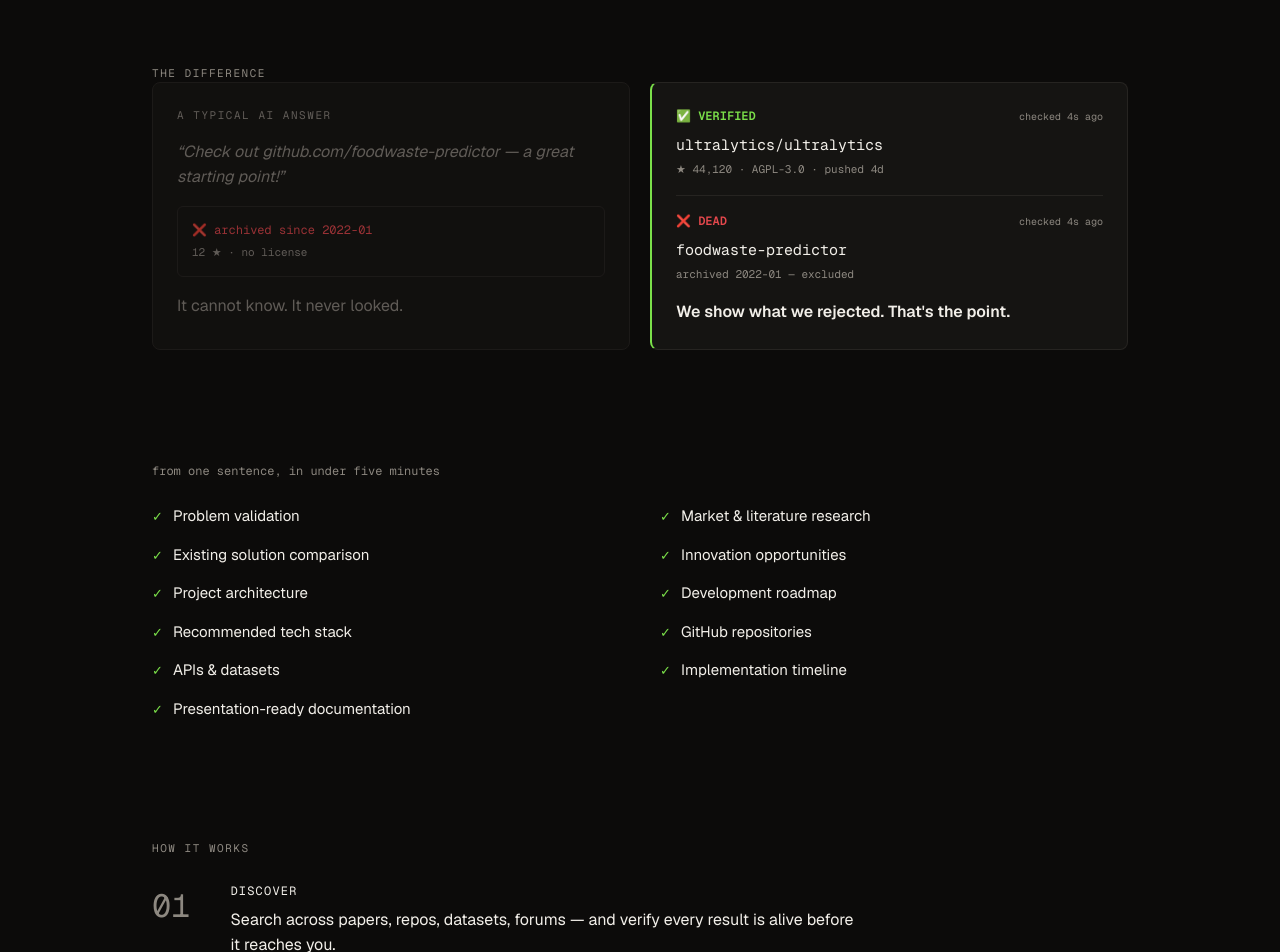
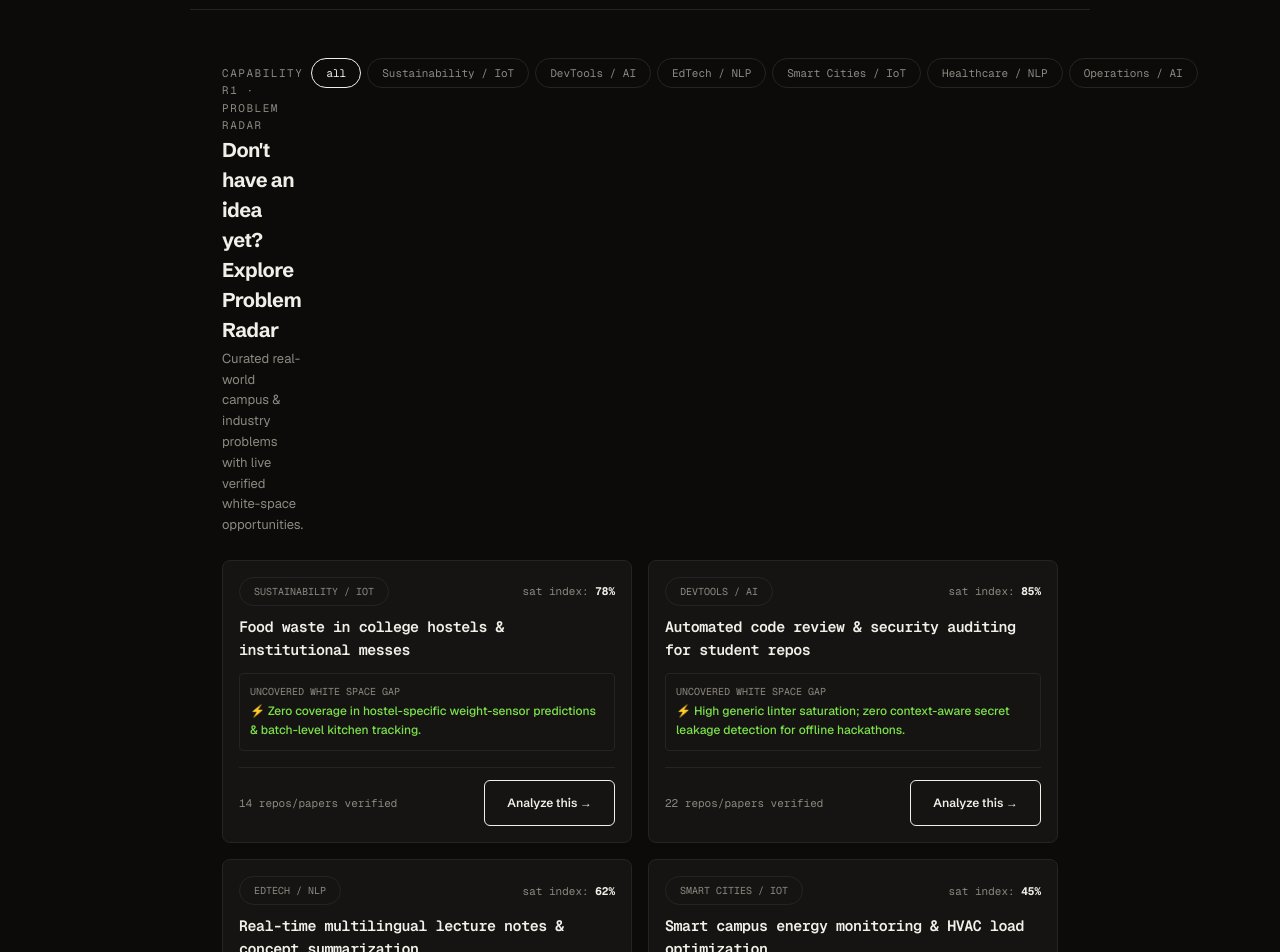
Before and after one commit to omanandswami2005/project-insights, a Next.js app: page / in a window 1280 px wide. Shown: the part 1100-2052 px from the top of the page. Built offline with nearby package versions, Linux system fonts and the light colour scheme.

Commit message:
feat: B-5 Problem Radar intake component (R1 capability)

```diff
--- a/app/page.jsx
+++ b/app/page.jsx
@@ -1,6 +1,7 @@
 import TopBar from '@/components/shell/TopBar'
 import Hero from '@/components/landing/Hero'
 import WorkspaceRail from '@/components/intake/WorkspaceRail'
+import ProblemRadar from '@/components/intake/ProblemRadar'
 import {
   Capabilities,
   Footer,
@@ -17,6 +18,7 @@ export default function Home() {
       <main>
         <Hero />
         <WorkspaceRail />
+        <ProblemRadar />
         <KillShot />
         <Outputs />
         <HowItWorks />
--- /dev/null
+++ b/components/intake/ProblemRadar.jsx
@@ -0,0 +1,145 @@
+'use client'
+
+import { useState } from 'react'
+import { useRouter } from 'next/navigation'
+
+const RADAR_PROBLEMS = [
+  {
+    id: 'pr-1',
+    title: 'Food waste in college hostels & institutional messes',
+    domain: 'Sustainability / IoT',
+    saturationScore: 78,
+    existingCount: 14,
+    gap: 'Zero coverage in hostel-specific weight-sensor predictions & batch-level kitchen tracking.',
+    ideaPrompt: 'Build an AI solution to reduce food waste in college hostels',
+  },
+  {
+    id: 'pr-2',
+    title: 'Automated code review & security auditing for student repos',
+    domain: 'DevTools / AI',
+    saturationScore: 85,
+    existingCount: 22,
+    gap: 'High generic linter saturation; zero context-aware secret leakage detection for offline hackathons.',
+    ideaPrompt: 'AI agent for offline security auditing and secret detection in student git repositories',
+  },
+  {
+    id: 'pr-3',
+    title: 'Real-time multilingual lecture notes & concept summarization',
+    domain: 'EdTech / NLP',
+    saturationScore: 62,
+    existingCount: 9,
+    gap: 'Missing offline regional language (Hindi/Marathi) terminology mapping for technical courses.',
+    ideaPrompt: 'Multilingual real-time lecture note generator with regional technical dictionary mapping',
+  },
+  {
+    id: 'pr-4',
+    title: 'Smart campus energy monitoring & HVAC load optimization',
+    domain: 'Smart Cities / IoT',
+    saturationScore: 45,
+    existingCount: 6,
+    gap: 'Uncovered white space in occupancy-triggered low-cost micro-controller relays.',
+    ideaPrompt: 'Occupancy-triggered campus HVAC and lighting load optimization via micro-controller relays',
+  },
+  {
+    id: 'pr-5',
+    title: 'Mental health mood tracking & early distress signal detection',
+    domain: 'Healthcare / NLP',
+    saturationScore: 90,
+    existingCount: 31,
+    gap: 'Over-crowded chat apps; missing peer-to-peer anonymous support queueing without central logging.',
+    ideaPrompt: 'Privacy-first peer-to-peer anonymous student support routing without centralized logging',
+  },
+  {
+    id: 'pr-6',
+    title: 'Autonomous lab equipment scheduling & resource allocation',
+    domain: 'Operations / AI',
+    saturationScore: 38,
+    existingCount: 4,
+    gap: 'High demand, very low existing tooling. White space in multi-department shared lab reservation.',
+    ideaPrompt: 'AI scheduler for shared multi-department college research lab equipment and inventory',
+  },
+]
+
+export default function ProblemRadar() {
+  const router = useRouter()
+  const [selectedTag, setSelectedTag] = useState('all')
+
+  const domains = ['all', ...new Set(RADAR_PROBLEMS.map((p) => p.domain))]
+
+  const filtered = RADAR_PROBLEMS.filter(
+    (p) => selectedTag === 'all' || p.domain === selectedTag
+  )
+
+  const handleSelectProblem = (idea) => {
+    router.push(`/analyze/demo?idea=${encodeURIComponent(idea)}`)
+  }
+
+  return (
+    <section className="mx-auto max-w-[900px] px-6 py-12 sm:px-8 border-t border-line">
+      <div className="flex flex-col sm:flex-row sm:items-baseline justify-between gap-2 mb-6">
+        <div>
+          <p className="eyebrow">capability R1 · problem radar</p>
+          <h2 className="text-[20px] font-bold tracking-tight">
+            Don&apos;t have an idea yet? Explore Problem Radar
+          </h2>
+          <p className="text-[13px] text-muted mt-1">
+            Curated real-world campus & industry problems with live verified white-space opportunities.
+          </p>
+        </div>
+
+        <div className="flex flex-wrap gap-1.5 shrink-0">
+          {domains.map((d) => (
+            <button
+              key={d}
+              onClick={() => setSelectedTag(d)}
+              data-active={selectedTag === d}
+              data-agent-id={`radar.filter.${d}`}
+              className="chip text-[11px]"
+            >
+              {d}
+            </button>
+          ))}
+        </div>
+      </div>
+
+      <div className="grid gap-4 sm:grid-cols-2">
+        {filtered.map((prob) => (
+          <div
+            key={prob.id}
+            className="panel flex flex-col justify-between p-4 transition-colors hover:border-line-bright"
+            data-agent-id="radar.problem"
+          >
+            <div>
+              <div className="flex items-center justify-between gap-2">
+                <span className="chip data text-[10px] uppercase">{prob.domain}</span>
+                <span className="data text-[11px] text-muted">
+                  sat index: <strong className="text-ink">{prob.saturationScore}%</strong>
+                </span>
+              </div>
+
+              <h3 className="data text-[15px] font-semibold mt-2.5">{prob.title}</h3>
+
+              <div className="mt-3 rounded border border-line bg-surface-muted p-2.5">
+                <p className="data text-[10px] text-muted uppercase">Uncovered White Space Gap</p>
+                <p className="text-[12px] text-verified mt-0.5 font-medium">⚡ {prob.gap}</p>
+              </div>
+            </div>
+
+            <div className="mt-4 flex items-center justify-between border-t border-line pt-3">
+              <span className="data text-[11px] text-muted">
+                {prob.existingCount} repos/papers verified
+              </span>
+              <button
+                onClick={() => handleSelectProblem(prob.ideaPrompt)}
+                className="btn btn-secondary text-[12px]"
+                data-agent-id="radar.analyze"
+              >
+                Analyze this →
+              </button>
+            </div>
+          </div>
+        ))}
+      </div>
+    </section>
+  )
+}
```
Also changed, not shown: 1 other file (tests, documents, lock files or other folders).
